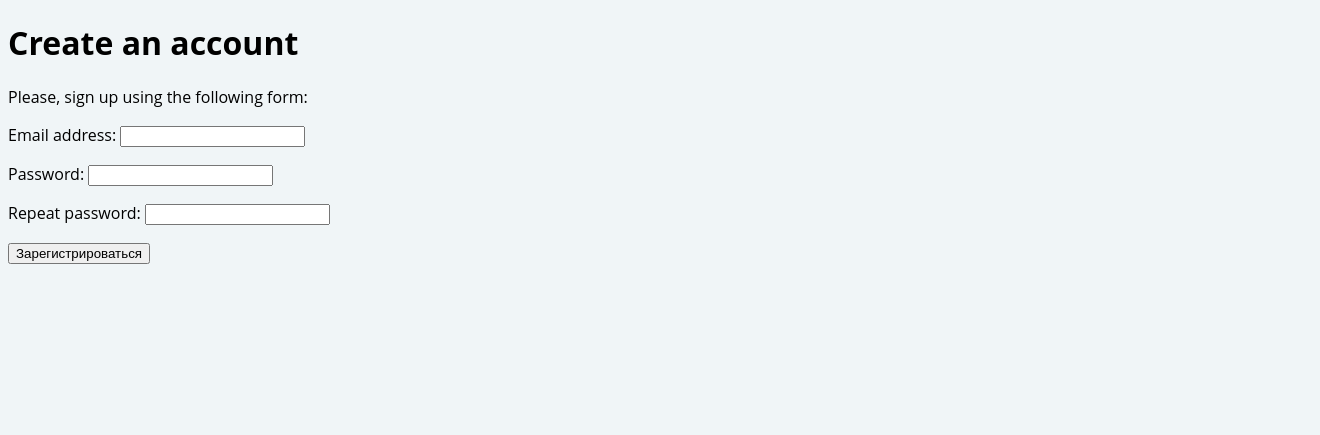
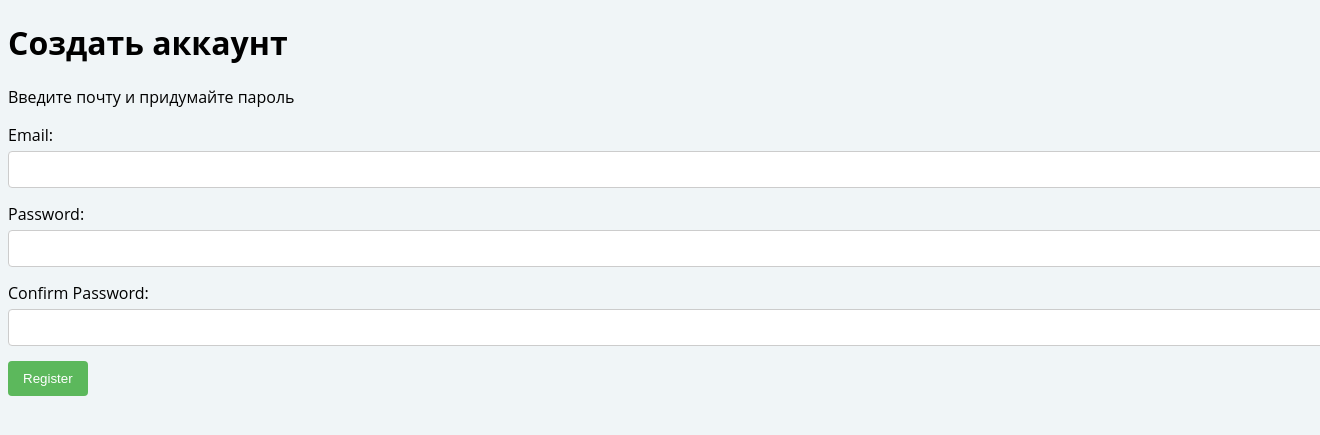
Before and after one commit to ShikTehnoGroup/kupivse, a Django app: page /userlist/register/ in a window 1320 px wide; the page is wider, and only the part inside the window is pictured. Shown: the top 435 px of that part. Run offline with Django 5.2, Linux system fonts and the light colour scheme.

Commit message:
eighth add new model "users_AuthLog" and authohoris when user register and logout

```diff
--- a/authoris/userlist/forms.py
+++ b/authoris/userlist/forms.py
@@ -6,15 +6,15 @@ class LoginForm(forms.Form):
     password = forms.CharField(widget=forms.PasswordInput)  # Поле для пароля
 
 class UserRegistrationForm(forms.ModelForm):
-    password = forms.CharField(label='Password', widget=forms.PasswordInput)
-    password2 = forms.CharField(label='Repeat password', widget=forms.PasswordInput)
+    password = forms.CharField(widget=forms.PasswordInput, label="Password")
+    password_confirm = forms.CharField(widget=forms.PasswordInput, label="Confirm Password")
 
     class Meta:
         model = Users
-        fields = ('email', 'password', 'password2')
+        fields = ['email', 'password', 'password_confirm']
 
-    def clean_password2(self):
+    def clean_password_confirm(self):
         cd = self.cleaned_data
-        if cd['password'] != cd['password2']:
+        if cd['password'] != cd['password_confirm']:  # Исправлено на password_confirm
             raise forms.ValidationError('Passwords don\'t match.')
-        return cd['password2']
+        return cd['password_confirm']  # Исправлено на password_confirm
--- a/authoris/userlist/models.py
+++ b/authoris/userlist/models.py
@@ -58,3 +58,15 @@ class Users(AbstractBaseUser):
         "Is the user a member of staff?"
         # Simplest possible answer: All admins are staff
         return self.is_admin
+
+class users_AuthLog (models.Model):
+    users = models.ForeignKey(Users, on_delete=models.CASCADE)
+    timestamp = models.DateTimeField(auto_now_add=True)
+    event_type = models.CharField(max_length=10, choices=[('login','Login'),('logout','Logout')])
+    ip_address = models.GenericIPAddressField()
+    user_browser = models.TextField()
+    success = models.BooleanField(default=True)
+    location = models.CharField(max_length=255, blank=True, null=True)
+
+    def __str__(self):
+        return f"{self.user.email} - {self.event_type} at {self.timestamp}"
--- a/authoris/userlist/static/userlist/css/styles.css
+++ b/authoris/userlist/static/userlist/css/styles.css
@@ -128,3 +128,34 @@ body {
   text-decoration: none;
   cursor: pointer;
 }
+
+.form-group {
+  margin-bottom: 15px;
+}
+
+label {
+  display: block;
+  margin-bottom: 5px;
+}
+
+input[type="text"],
+input[type="email"],
+input[type="password"] {
+  width: 100%;
+  padding: 10px;
+  border: 1px solid #ccc;
+  border-radius: 4px;
+}
+
+button {
+  background-color: #5cb85c;
+  color: white;
+  padding: 10px 15px;
+  border: none;
+  border-radius: 4px;
+  cursor: pointer;
+}
+
+button:hover {
+  background-color: #4cae4c;
+}
--- a/authoris/userlist/templates/userlist/home.html
+++ b/authoris/userlist/templates/userlist/home.html
@@ -3,5 +3,8 @@
 {% block content %}
     <h1>Welcome to the Home Page!</h1>
     <p>Hello, {{ user.email }}!</p>
-
+    <form method="post" action="{% url 'userlist:logout' %}">
+        {% csrf_token %}
+        <button type="submit">Logout</button>
+    </form>
 {% endblock %}
--- a/authoris/userlist/templates/userlist/register.html
+++ b/authoris/userlist/templates/userlist/register.html
@@ -3,11 +3,22 @@
 {% block title %}Create an account{% endblock %}
 
 {% block content %}
-    <h1>Create an account</h1>
-    <p>Please, sign up using the following form:</p>
+    <h1>Создать аккаунт</h1>
+    <p>Введите почту и придумайте пароль</p>
     <form id="registrationForm" action="." method="post">
-        {{ user_form.as_p }}
         {% csrf_token %}
-        <p> <input type="submit" value="Зарегистрироваться"> </p>
+        <div class="form-group">
+            <label for="id_email">Email:</label>
+            {{ user_form.email }}  <!-- Изменено на user_form -->
+        </div>
+        <div class="form-group">
+            <label for="id_password">Password:</label>
+            {{ user_form.password }}  <!-- Изменено на user_form -->
+        </div>
+        <div class="form-group">
+            <label for="id_password_confirm">Confirm Password:</label>
+            {{ user_form.password_confirm }}  <!-- Изменено на user_form -->
+        </div>
+        <button type="submit">Register</button>
     </form>
 {% endblock %}
--- a/authoris/userlist/urls.py
+++ b/authoris/userlist/urls.py
@@ -1,11 +1,13 @@
 from django.urls import path
 from . import views
+from django.contrib.auth import views as auth_views
 
 app_name = 'userlist'
 urlpatterns = [
     path('', views.index, name='index'),
     path('register/', views.register, name='register'),
     path('login/', views.user_login, name='login'),
+     path('logout/', auth_views.LogoutView.as_view(next_page='index'), name='logout'),
     path('home/', views.home, name='home'),
 
 ]
--- a/authoris/userlist/views.py
+++ b/authoris/userlist/views.py
@@ -33,18 +33,7 @@ def user_login(request):
         form = LoginForm()
     return render(request, 'userlist/login.html', {'form': form})
 
-def new_user_login(request, user):
-    # Используем кастомный бэкенд для аутентификации
-    email = user.email
-    password = user.password  # Убедитесь, что вы используете правильный способ получения пароля
 
-    # Аутентификация через кастомный бэкенд
-    authenticated_user = authenticate(request, email=email, password=password)
-
-    if authenticated_user is not None:
-        login(request, authenticated_user)  # Вход в систему
-    else:
-        print("Аутентификация не удалась")
 
 
 def user_list(request):
@@ -65,7 +54,7 @@ def register(request):
             # Сохраняем объект пользователя
             new_user.save()
 
-            new_user_login(request, new_user)
+            login(request, new_user)
             # Возвращаем JSON-ответ
             return JsonResponse({'success': True, 'message': 'Регистрация успешна!', 'redirect_url': '/userlist/home'})
         else:
```
Also changed, not shown: authoris/userlist/migrations/0003_users_authlog.py (added). Lines whose indentation alone changed are shown as unchanged.
